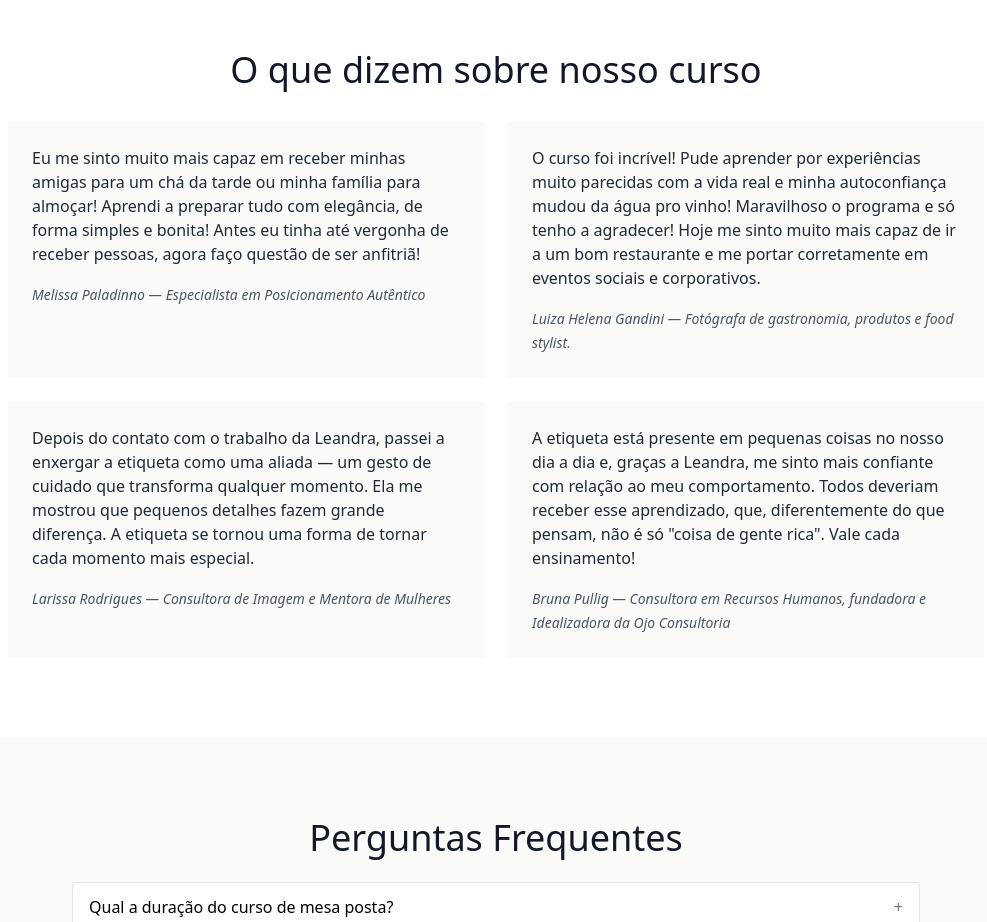
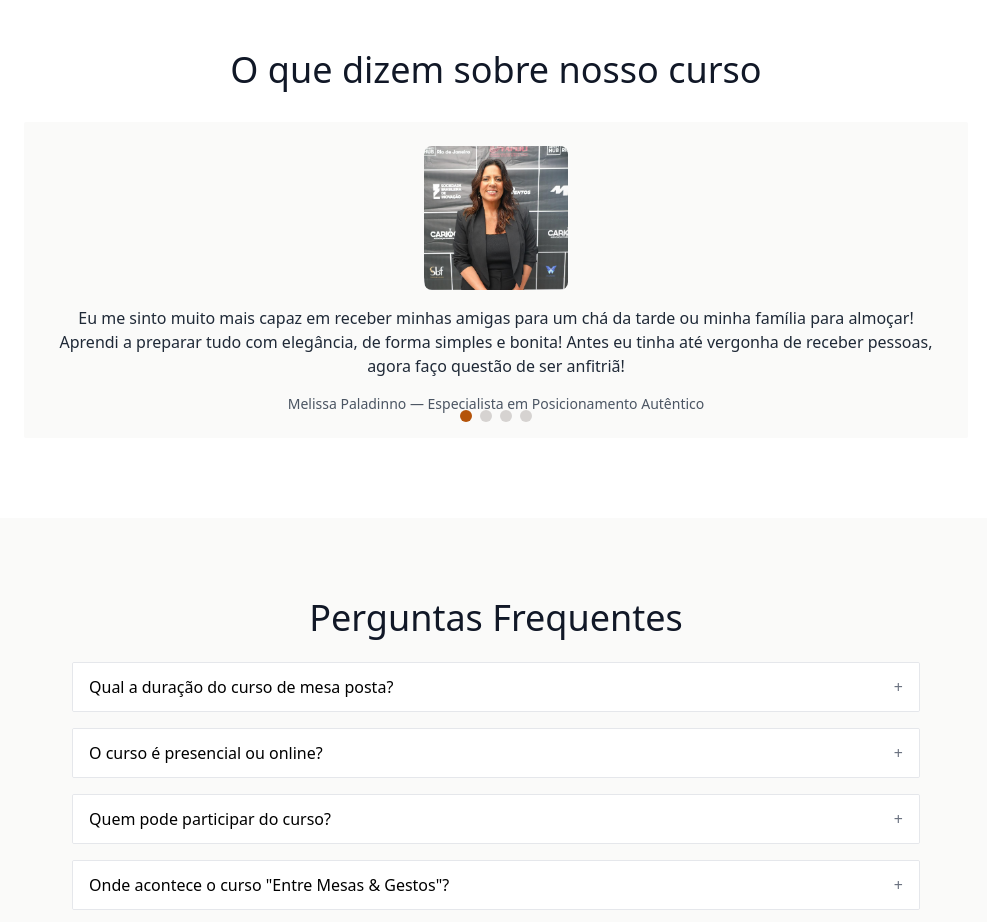
Before and after one commit to kainamf/entre-loucas-e-gestos, a React (Vite) app: page / in a window 1280 px wide. Shown: the part 5240-6162 px from the top of the page, without its empty margins (144-1131 px from the left). Built offline with nearby package versions, Linux system fonts and the light colour scheme.

Commit message:
feat: Implement carousel for testimonials with image display and navigation indicators

```diff
--- a/src/components/Testimonials.tsx
+++ b/src/components/Testimonials.tsx
@@ -1,38 +1,81 @@
+import { useEffect, useState } from 'react';
+
 export default function Testimonials() {
   const items = [
     {
       text:
         'Eu me sinto muito mais capaz em receber minhas amigas para um chá da tarde ou minha família para almoçar! Aprendi a preparar tudo com elegância, de forma simples e bonita! Antes eu tinha até vergonha de receber pessoas, agora faço questão de ser anfitriã!',
       author: 'Melissa Paladinno — Especialista em Posicionamento Autêntico',
+      image: '/melissaPaladinno.jpeg',
     },
     {
       text:
         'O curso foi incrível! Pude aprender por experiências muito parecidas com a vida real e minha autoconfiança mudou da água pro vinho! Maravilhoso o programa e só tenho a agradecer! Hoje me sinto muito mais capaz de ir a um bom restaurante e me portar corretamente em eventos sociais e corporativos.',
       author: 'Luiza Helena Gandini — Fotógrafa de gastronomia, produtos e food stylist.',
+      image: '/luizaHelenaGandini.jpeg',
     },
     {
       text:
         'Depois do contato com o trabalho da Leandra, passei a enxergar a etiqueta como uma aliada — um gesto de cuidado que transforma qualquer momento. Ela me mostrou que pequenos detalhes fazem grande diferença. A etiqueta se tornou uma forma de tornar cada momento mais especial.',
       author: 'Larissa Rodrigues — Consultora de Imagem e Mentora de Mulheres',
+      image: '/larissaRodrigues.jpeg',
     },
     {
       text:
         'A etiqueta está presente em pequenas coisas no nosso dia a dia e, graças a Leandra, me sinto mais confiante com relação ao meu comportamento. Todos deveriam receber esse aprendizado, que, diferentemente do que pensam, não é só "coisa de gente rica". Vale cada ensinamento!',
       author: 'Bruna Pullig — Consultora em Recursos Humanos, fundadora e Idealizadora da Ojo Consultoria',
+      image: '/brunaPullig.jpeg',
     },
   ];
+  const [index, setIndex] = useState(0);
+  const length = items.length;
+  const interval = 10000; // 10s
+
+  // Use a timeout so manual navigation (setIndex) restarts the countdown
+  useEffect(() => {
+    const t = window.setTimeout(() => {
+      setIndex((i) => (i + 1) % length);
+    }, interval);
+
+    return () => window.clearTimeout(t);
+  }, [index, length]);
 
   return (
     <section className="py-16 md:py-20 bg-white">
       <div className="max-w-5xl mx-auto px-6">
         <h2 className="text-3xl md:text-4xl font-light text-gray-900 mb-8 text-center">O que dizem sobre nosso curso</h2>
-        <div className="grid md:grid-cols-2 gap-6">
-          {items.map((it, idx) => (
-            <blockquote key={idx} className="p-6 bg-stone-50 rounded-sm">
-              <p className="text-gray-800 mb-4">{it.text}</p>
-              <cite className="text-sm text-gray-600">{it.author}</cite>
-            </blockquote>
-          ))}
+
+        {/* Carousel container */}
+        <div className="relative overflow-hidden">
+          <div className="flex transition-transform duration-700 ease-out" style={{ transform: `translateX(-${index * 100}%)` }}>
+            {items.map((it, idx) => (
+              <div key={idx} className="min-w-full px-4">
+                <figure className="p-6 bg-stone-50 rounded-sm flex flex-col items-center text-center">
+                  <img
+                    src={it.image}
+                    alt={it.author}
+                    className="w-28 h-28 md:w-36 md:h-36 object-cover object-top rounded-lg mb-4"
+                  />
+                  <blockquote>
+                    <p className="text-gray-800 mb-4">{it.text}</p>
+                  </blockquote>
+                  <figcaption className="text-sm text-gray-600">{it.author}</figcaption>
+                </figure>
+              </div>
+            ))}
+          </div>
+
+          {/* Indicators */}
+          <div className="absolute bottom-4 left-1/2 transform -translate-x-1/2 flex gap-2">
+            {items.map((_, i) => (
+              <button
+                key={i}
+                aria-label={`Go to slide ${i + 1}`}
+                onClick={() => setIndex(i)}
+                className={`w-3 h-3 rounded-full ${i === index ? 'bg-amber-700' : 'bg-stone-300'}`}
+              />
+            ))}
+          </div>
         </div>
       </div>
     </section>
```
